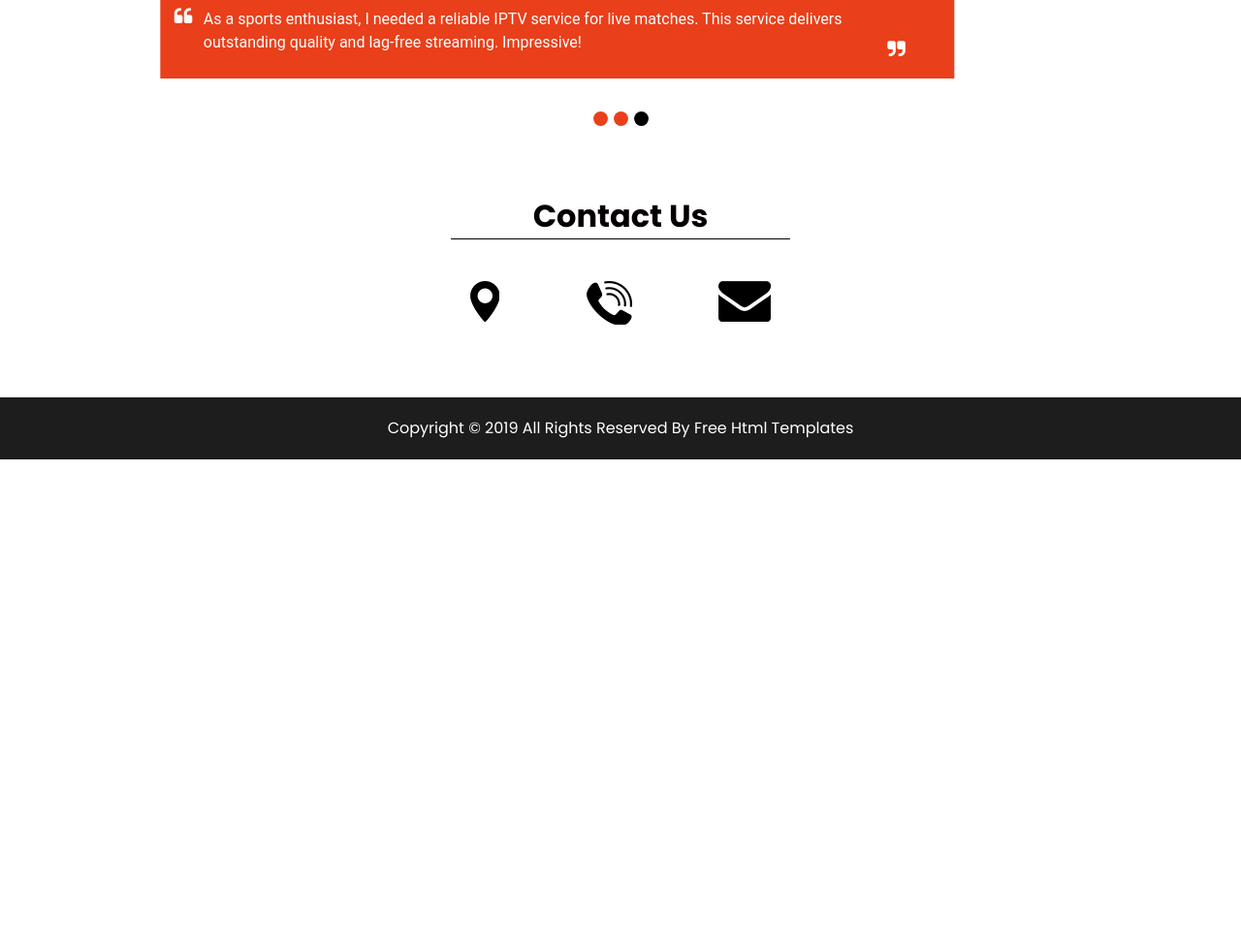
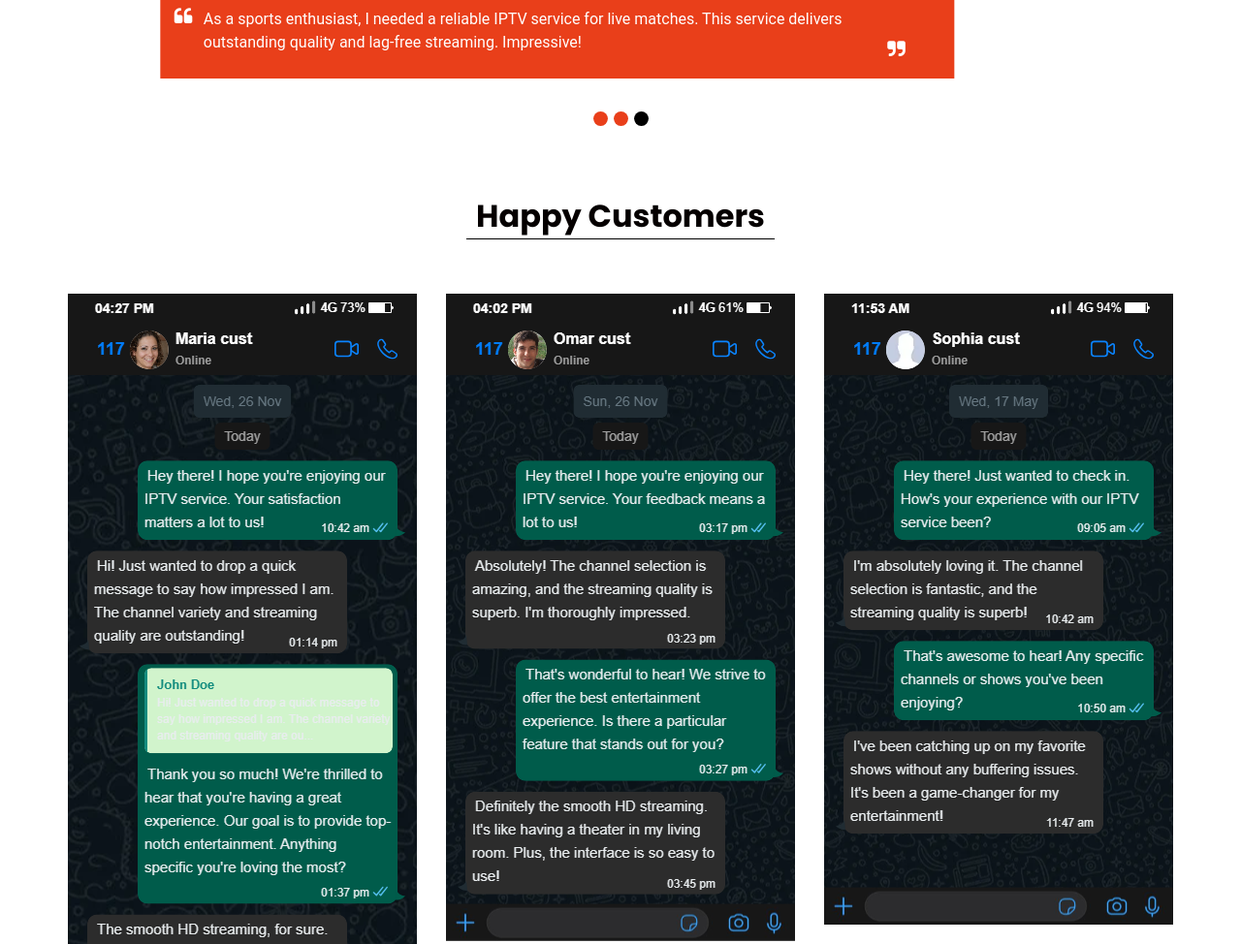
Before and after one commit to aymanebenhima/iptv-land, a plain HTML site: page index.html in a window 1280 px wide. Shown: the part 3880-4854 px from the top of the page at 97% size. Before the commit the page ends 4354 px from the top, so only its background shows below. Drawn offline with nearby package versions, Linux system fonts and the light colour scheme.

Commit message:
Add happy customer on whatsapp

```diff
--- a/index.html
+++ b/index.html
@@ -494,6 +494,34 @@
 
     <!-- end client section -->
 
+    <!-- WhatsApp Screenshots Section -->
+    <section class="whatsapp_screenshots_section layout_padding">
+      <div class="container">
+        <div class="heading_container justify-content-center mb-5">
+          <h2>Happy Customers</h2>
+        </div>
+        <div class="row justify-content-center">
+          <div class="col-md-4">
+            <div class="whatsapp_screenshot text-center mb-4">
+              <img src="images/whatsapp_screenshot_1.png" alt="WhatsApp Screenshot 1">
+            </div>
+          </div>
+          <div class="col-md-4">
+            <div class="whatsapp_screenshot text-center mb-4">
+              <img src="images/whatsapp_screenshot_2.png" alt="WhatsApp Screenshot 2">
+            </div>
+          </div>
+          <div class="col-md-4">
+            <div class="whatsapp_screenshot text-center mb-4">
+              <img src="images/whatsapp_screenshot_3.png" alt="WhatsApp Screenshot 3">
+            </div>
+          </div>
+        </div>
+      </div>
+    </section>
+    <!-- End WhatsApp Screenshots Section -->
+
+
   </div>
   <!-- info section -->
 
```
Also changed, not shown: images/client.jpg (deleted), images/whatsapp_screenshot_1.png (added), images/whatsapp_screenshot_2.png (added), images/whatsapp_screenshot_3.png (added).
